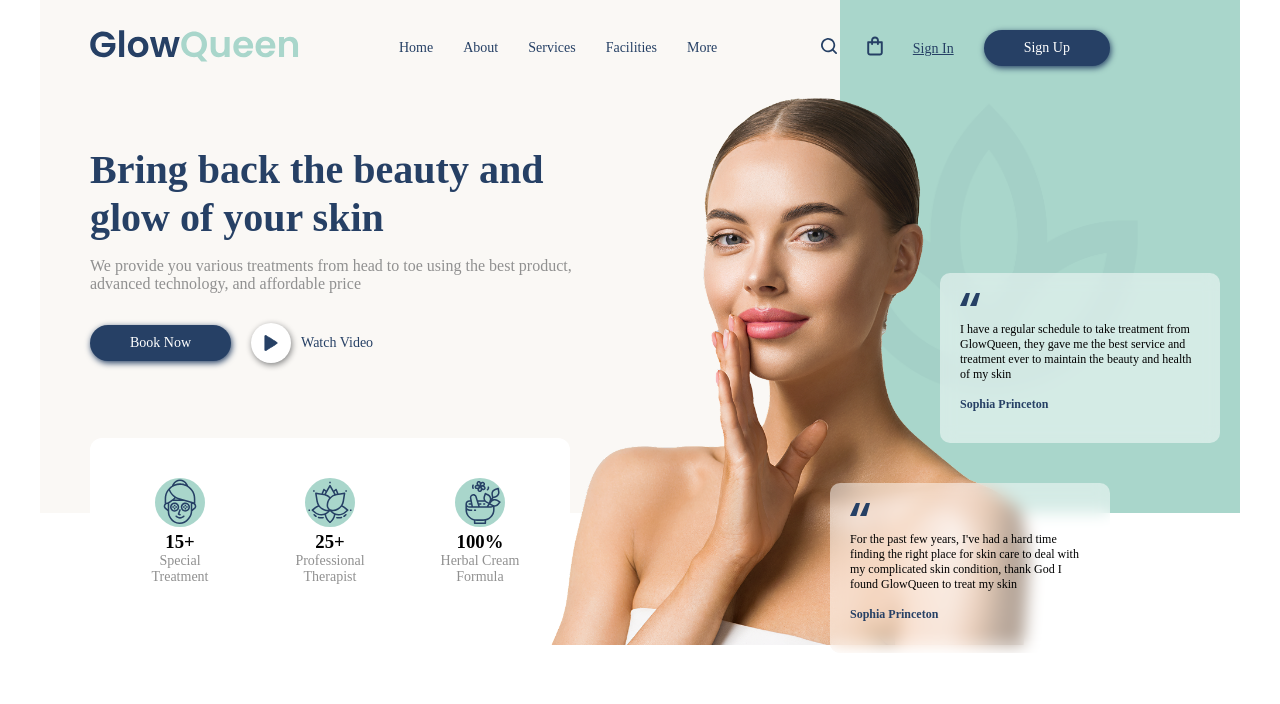
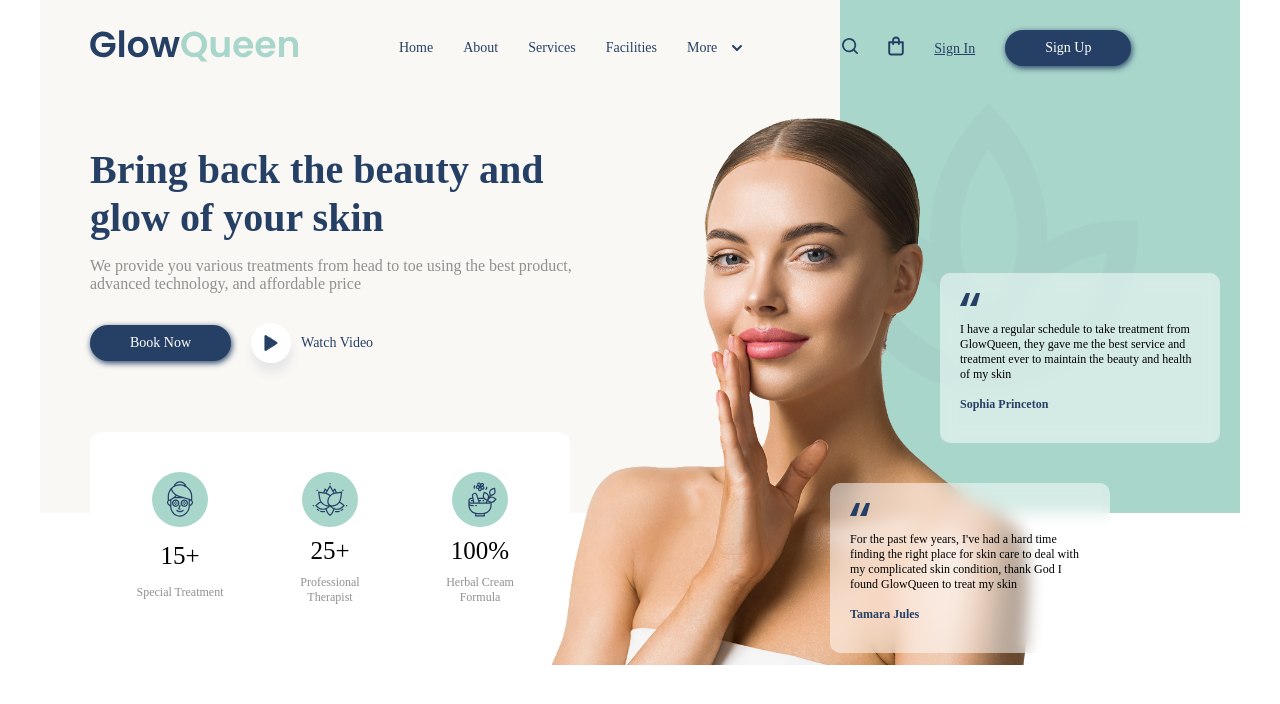
Before and after one commit to AngelDavParra/header_spa-beauty, a website built with Vite: page index.html in a window 1280 px wide. Built offline with nearby package versions, Linux system fonts and the light colour scheme; files whose address does not match are found by name.

Commit message:
update 3 estilos

```diff
--- a/index.html
+++ b/index.html
@@ -17,7 +17,7 @@
                   <li><a href="#">About</a></li>
                   <li><a href="#">Services</a></li>
                   <li><a href="#">Facilities</a></li>
-                  <li><a href="#">More <img src="" alt=""></a></li>
+                  <li><a href="#" class="img_des">More <img src="/src/img/desplegable.svg" alt="des"></a></li>
                 </ul>
             </nav>
           </div>
@@ -70,7 +70,7 @@
         <div class="article_info">
           <img src="/src/img/comillas.svg" alt="comillas" class="article_info_img">
           <p class=" article_info_text">For the past few years, I've had a hard time finding the right place for skin care to deal with my complicated skin condition, thank God I found GlowQueen to treat my skin</p>
-          <p class="article_info_name">Sophia Princeton</p>
+          <p class="article_info_name">Tamara Jules</p>
         </div>
       </div>
      </div>
--- a/src/sass/layout/_article.scss
+++ b/src/sass/layout/_article.scss
@@ -16,18 +16,26 @@
         margin-bottom: 20px;
 
         &_items {
-            text-align: center;
             width: 100px;
+            display: grid;
+            justify-items: center;
+            gap: 10px;
+
+            &-title {
+                font-size: 25px;
+                font-weight: 500;
+            }
 
             &-description {
                 color: ab.$grey;
-                font-size: 14px;
+                font-size: 12px;
                 text-align: center;
             }
             &-img {
                 background-color: ab.$cyan;
                 border-radius: 50%;
-                width: 50px;
+                width: 40px;
+                padding: 8px;
             }
         }
 
--- a/src/sass/layout/_header.scss
+++ b/src/sass/layout/_header.scss
@@ -26,6 +26,10 @@
                         border-bottom: 2px solid;
                     }
                 }
+                & .img_des {
+                    display: flex;
+                    gap: 15px;
+                }
             }
         }
     }
--- a/src/sass/layout/_hero.scss
+++ b/src/sass/layout/_hero.scss
@@ -42,7 +42,7 @@
                 text-align: center;
                 background-color: white;
                 padding: 10px;
-                box-shadow: 1px 2px 6px grey;
+                box-shadow: 1px 10px 10px rgb(231, 231, 233);
 
                 & img {
                     width:20px;
```
Also changed, not shown: src/img/desplegable.svg (added).
